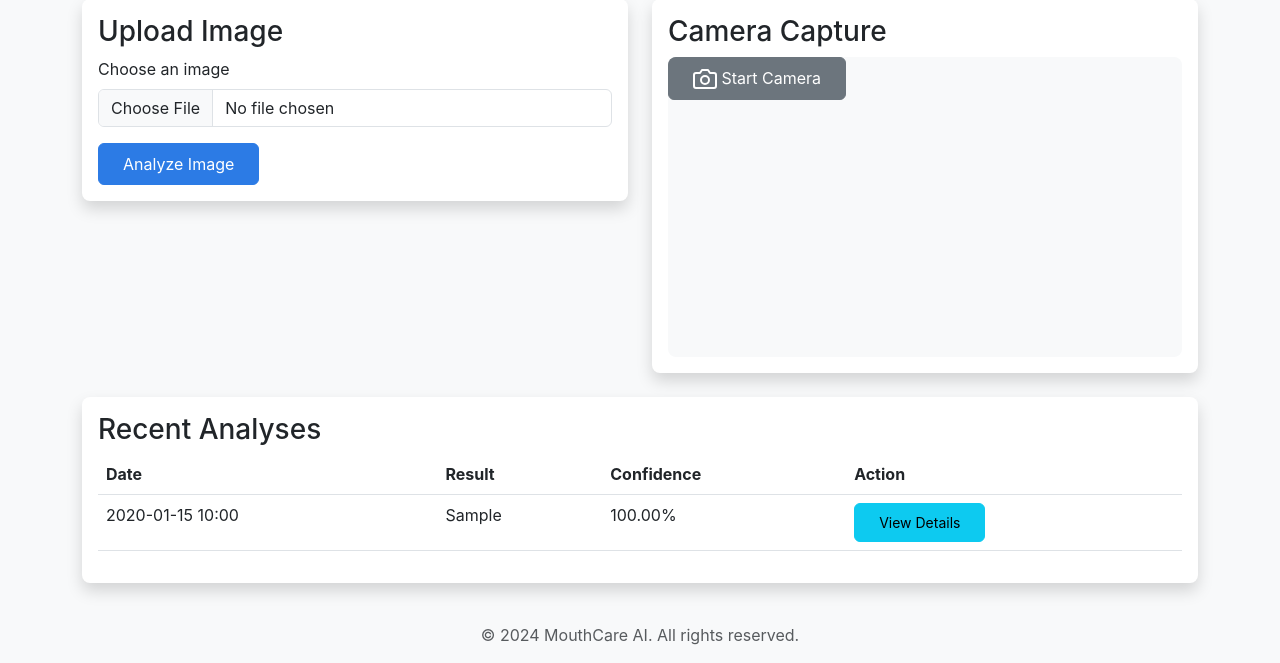
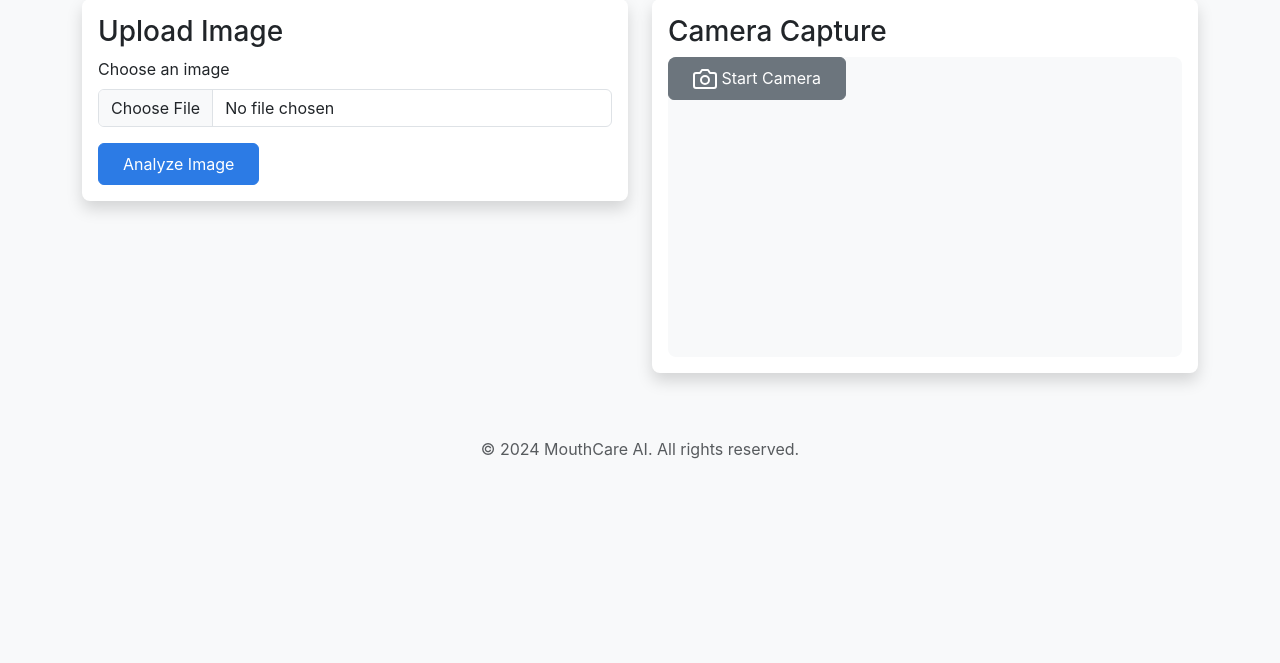
Before and after one commit to giri4800/MouthScan, a Flask app: page /dashboard in a window 1280 px wide. Shown: the part 153-816 px from the top of the page. After the commit the page ends 612 px from the top, so only its background shows below. Run offline with Flask 3, Linux system fonts and the light colour scheme; a user stored in the database is signed in; tables that the repository leaves empty hold one stand-in row (values such as "Sample post").

Commit message:
Assistant checkpoint: Remove recent analyses section from dashboard
Assistant generated file changes:
- templates/dashboard.html: Remove recent analyses section

---

User prompt:

remove the recent analysis from dashboard

```diff
--- a/templates/dashboard.html
+++ b/templates/dashboard.html
@@ -46,39 +46,6 @@
         </div>
     </div>
 
-    <div class="row">
-        <div class="col-12">
-            <div class="card shadow">
-                <div class="card-body">
-                    <h3 class="card-title">Recent Analyses</h3>
-                    <div class="table-responsive">
-                        <table class="table table-hover">
-                            <thead>
-                                <tr>
-                                    <th>Date</th>
-                                    <th>Result</th>
-                                    <th>Confidence</th>
-                                    <th>Action</th>
-                                </tr>
-                            </thead>
-                            <tbody id="analysisHistory">
-                                {% for analysis in analyses %}
-                                <tr>
-                                    <td>{{ analysis.created_at.strftime('%Y-%m-%d %H:%M') }}</td>
-                                    <td>{{ analysis.result }}</td>
-                                    <td>{{ "%.2f"|format(analysis.confidence * 100) }}%</td>
-                                    <td>
-                                        <a href="{{ url_for('analysis', id=analysis.id) }}"
-                                           class="btn btn-sm btn-info">View Details</a>
-                                    </td>
-                                </tr>
-                                {% endfor %}
-                            </tbody>
-                        </table>
-                    </div>
-                </div>
-            </div>
-        </div>
     </div>
 </div>
 {% endblock %}
```
